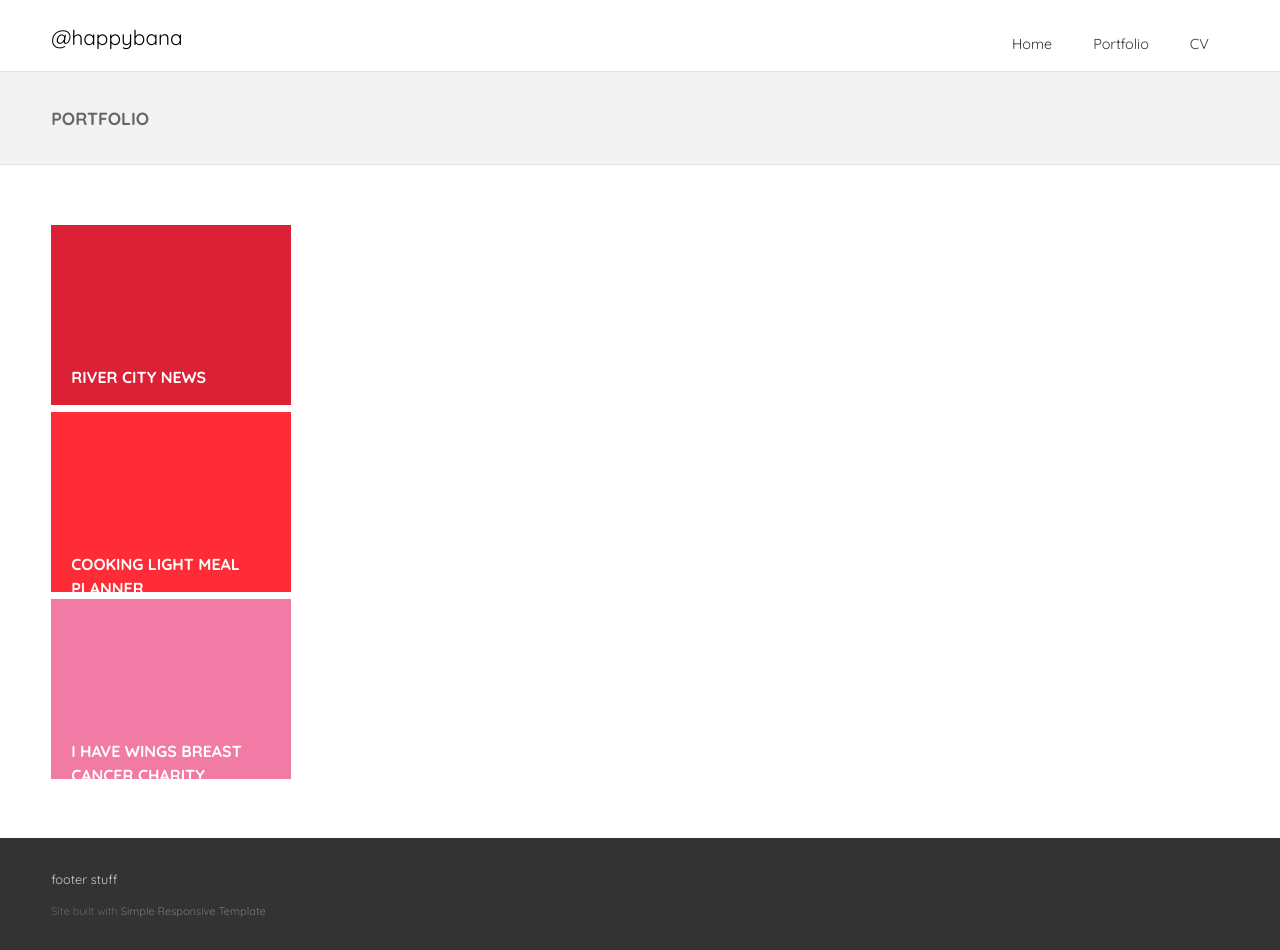
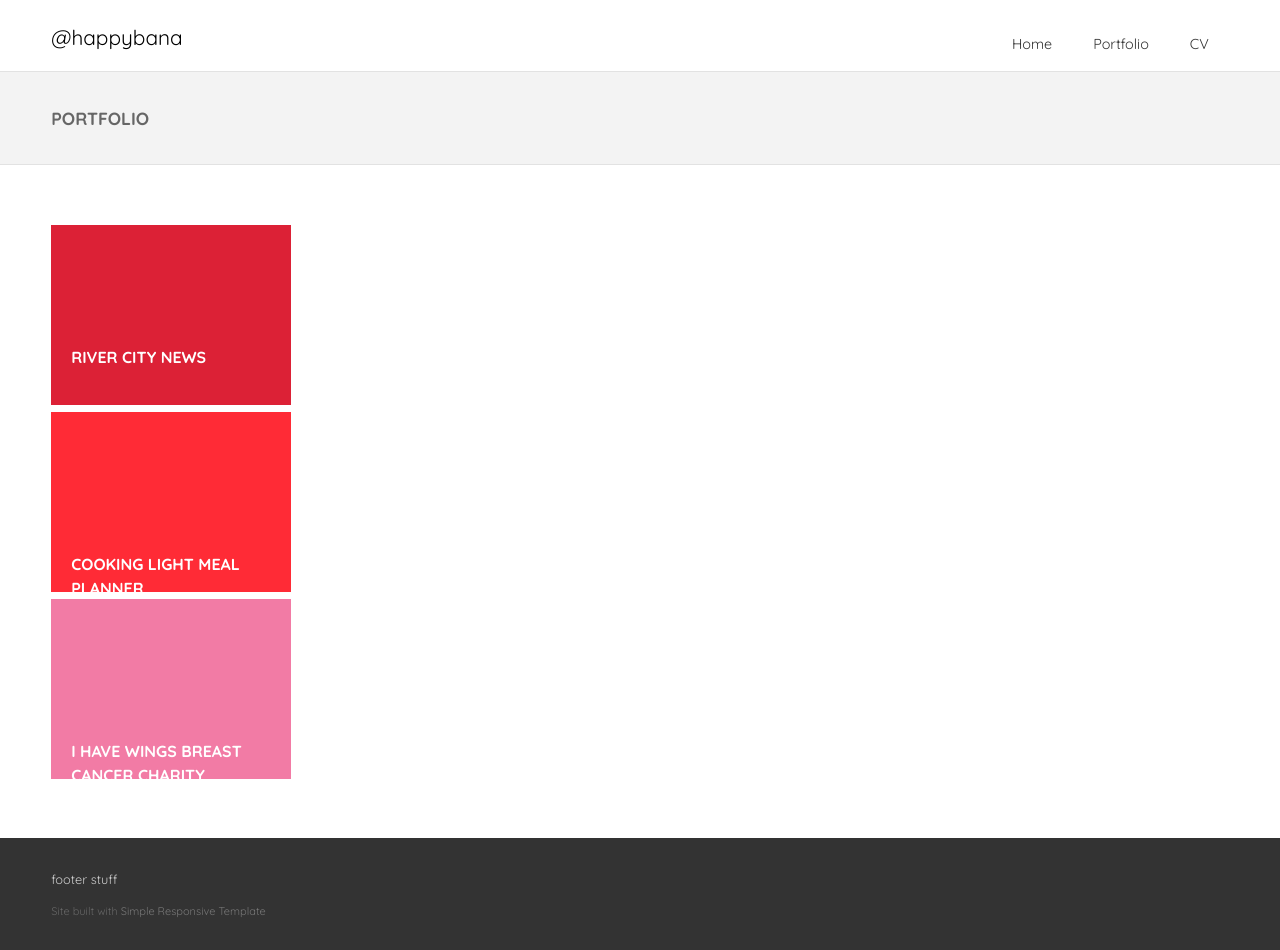
Before and after one commit to banbanbana/happybana.github.io, a Jekyll site: the page portfolio.html, which Jekyll copies as it is, in a window 1280 px wide. Built offline with Jekyll 4.4.1, drawn with Linux system fonts in a browser that asks for light colours; some web fonts are replaced.

Commit message:
Update colorblocks-style.css

```diff
--- a/css/colorblocks-style.css
+++ b/css/colorblocks-style.css
@@ -20,7 +20,7 @@ BASE (MOBILE) SIZE
 	height:180px;
 	background-color:#dc2136;
 	color:#fff;
-	padding-top:140px;
+	padding-top:120px;
 	padding-left:20px;
 	text-decoration:none;
 }
```
